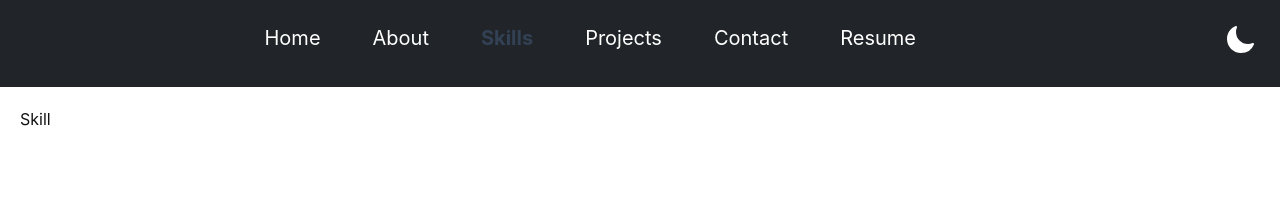
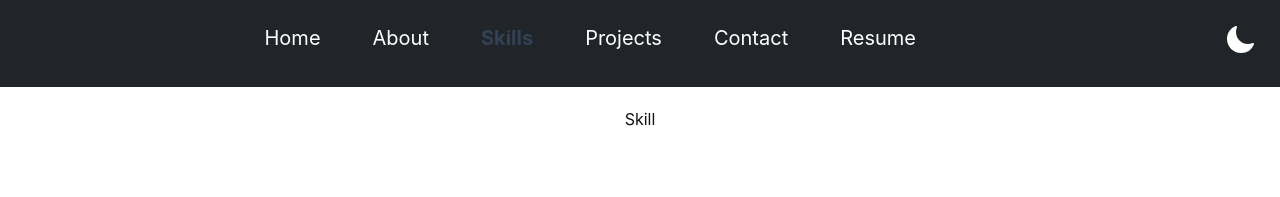
Before and after one commit to PrgDominique/Portfolio, a Next.js app: page /skill in a window 1280 px wide. Shown: the top 197 px of the page. Built offline with nearby package versions, Linux system fonts and the light colour scheme.

Commit message:
added alignment in skill

```diff
--- a/src/pages/skill.tsx
+++ b/src/pages/skill.tsx
@@ -2,7 +2,7 @@ import React from 'react'
 
 const Skill = () => {
   return (
-    <div>Skill</div>
+    <div className='flex justify-center items-center dark:text-[#ede2e2]'>Skill</div>
   )
 }
 
```
